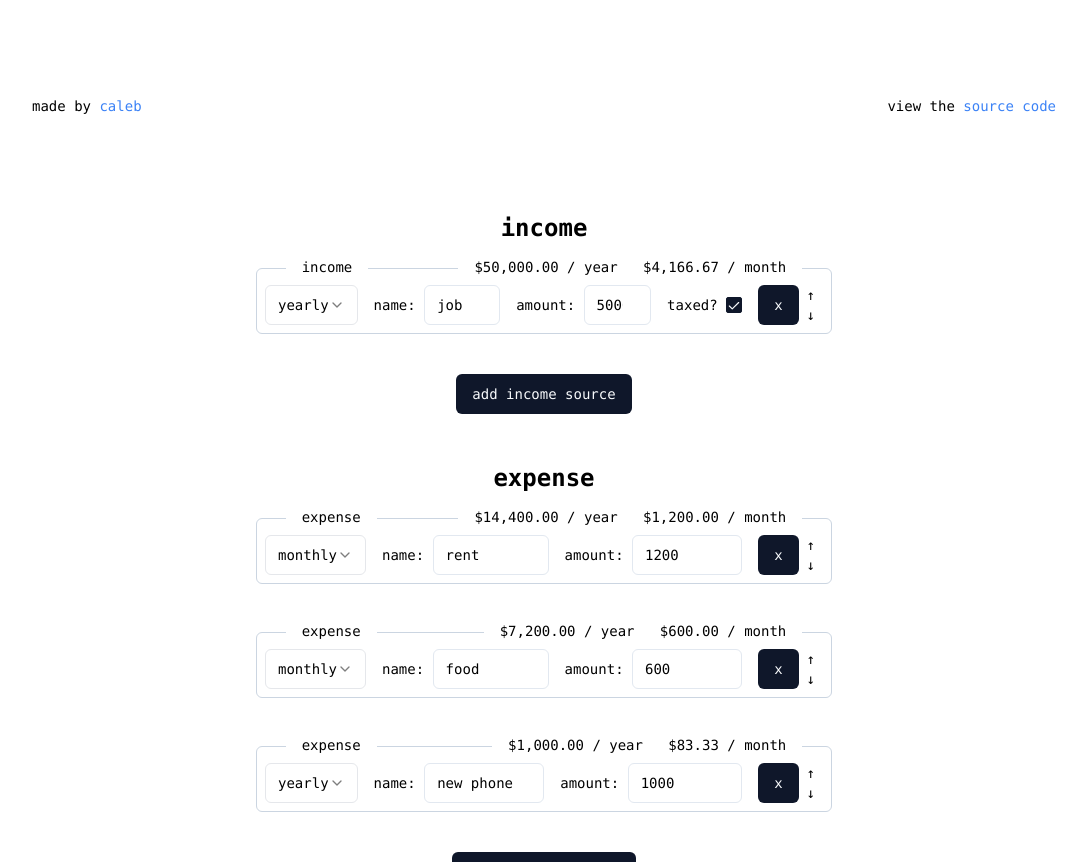
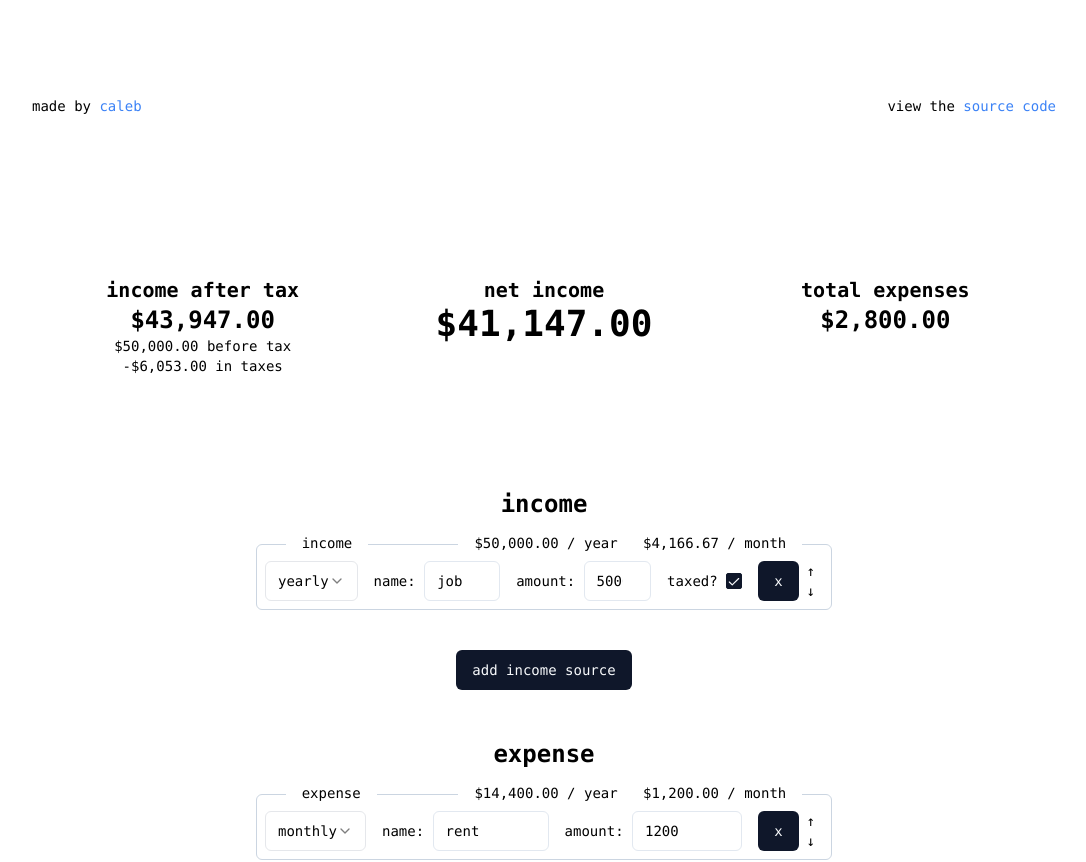
Before and after one commit to CalebBabin/personal-finance-calculator, a Next.js app: page / in a window 1280 px wide. Shown: the top 862 px of the page, without its empty margins (96-1182 px from the left). Built offline with nearby package versions, Linux system fonts and the light colour scheme.

Commit message:
add income summary

```diff
--- a/src/components/composer.js
+++ b/src/components/composer.js
@@ -1,4 +1,4 @@
-import { useEffect, useState } from "react";
+import { useEffect, useMemo, useState } from "react";
 import { Button } from "@/components/ui/button";
 
 import {
@@ -12,6 +12,7 @@ import {
 import { Input } from "@/components/ui/input";
 
 import { Checkbox } from "@/components/ui/checkbox";
+import { calculateTax } from "./taxBrackets";
 
 function formatCurrency(value) {
 	return new Intl.NumberFormat('en-US', {
@@ -89,6 +90,26 @@ export default function Composer({ children }) {
 	const [items, setItems] = useState([]);
 	const [nextId, setNextId] = useState(0);
 
+	const { incomeTax, totalIncome, totalExpense } = useMemo(() => {
+		let taxedTotal = 0;
+		let totalIncome = 0;
+		let totalExpense = 0;
+		for (let i = 0; i < items.length; i++) {
+			if (items[i].type === 'income') {
+				totalIncome += items[i].amount;
+				if (items[i].taxed) taxedTotal += items[i].amount;
+			} else {
+				totalExpense += items[i].amount;
+			}
+		}
+
+		return {
+			incomeTax: calculateTax(taxedTotal),
+			totalIncome,
+			totalExpense,
+		}
+	}, [items]);
+
 	const addItem = (type = 'expense', values = {}) => {
 		values.id = nextId;
 		setItems([...items, generateItemObject(type, values)]);
@@ -147,7 +168,23 @@ export default function Composer({ children }) {
 		}
 	}, [])
 
-	return <div className="flex flex-wrap justify-center items-start gap-8 w-full">
+	return <>
+		<div className="flex flex-wrap w-full justify-center mb-24 mt-12 mx-auto max-w-5xl">
+			<div className="w-full lg:w-1/3 text-center p-4">
+				<h3 className="text-xl font-bold">income after tax</h3>
+				<h2 className="text-2xl font-bold">{formatCurrency(totalIncome - incomeTax)}</h2>
+				<p>{formatCurrency(totalIncome)} before tax<br />-{formatCurrency(incomeTax)} in taxes</p>
+			</div>
+			<div className="w-full lg:w-1/3 text-center p-4">
+				<h2 className="text-xl font-bold">net income</h2>
+				<h1 className="text-4xl font-bold">{formatCurrency(totalIncome - incomeTax - totalExpense)}</h1>
+			</div>
+			<div className="w-full lg:w-1/3 text-center p-4">
+				<h3 className="text-xl font-bold">total expenses</h3>
+				<h2 className="text-2xl font-bold">{formatCurrency(totalExpense)}</h2>
+			</div>
+		</div>
+		<div className="flex flex-wrap justify-center items-start gap-8 w-full">
 			<div className="w-full flex flex-col items-center justify-center max-w-xl">
 				<h2 className="text-2xl font-bold">income</h2>
 				{items.filter((value) => value.type === 'income').map(item => <Item
@@ -178,4 +215,5 @@ export default function Composer({ children }) {
 				</div>
 			</div>
 		</div>
+	</>
 }
--- /dev/null
+++ b/src/components/taxBrackets.js
@@ -0,0 +1,36 @@
+export const taxBrackets = {
+	2024: [
+		{ min: 0, max: 11600, rate: 0.10 },
+		{ min: 11600, max: 47150, rate: 0.12 },
+		{ min: 47150, max: 100525, rate: 0.22 },
+		{ min: 100525, max: 191950, rate: 0.24 },
+		{ min: 191950, max: 243725, rate: 0.32 },
+		{ min: 243725, max: 609350, rate: 0.35 },
+		{ min: 609350, max: Infinity, rate: 0.37 }
+	],
+}
+
+for (const year in taxBrackets) {
+	if (Object.hasOwnProperty.call(taxBrackets, year)) {
+		const element = taxBrackets[year];
+		for (let i = 0; i < element.length; i++) {
+			const bracket = element[i];
+			bracket.diff = bracket.max - bracket.min;
+		}
+	}
+}
+
+export const calculateTax = (income = 100000, year = 2024) => {
+	const brackets = taxBrackets[year];
+	let tax = 0;
+	for (let i = 0; i < brackets.length; i++) {
+		const bracket = brackets[i];
+		if (income > bracket.max) {
+			tax += bracket.diff * bracket.rate;
+		} else {
+			tax += (income - bracket.min) * bracket.rate;
+			break;
+		}
+	}
+	return tax;
+}
--- a/src/pages/index.js
+++ b/src/pages/index.js
@@ -36,7 +36,7 @@ export default function Home() {
 					</a>
 				</div>
 			</div>
-			<div className="z-10 w-full items-center justify-between font-mono text-sm lg:flex">
+			<div className="z-10 w-full font-mono text-sm">
 				<Composer />
 			</div>
 		</main>
```
Lines whose indentation alone changed are shown as unchanged.
